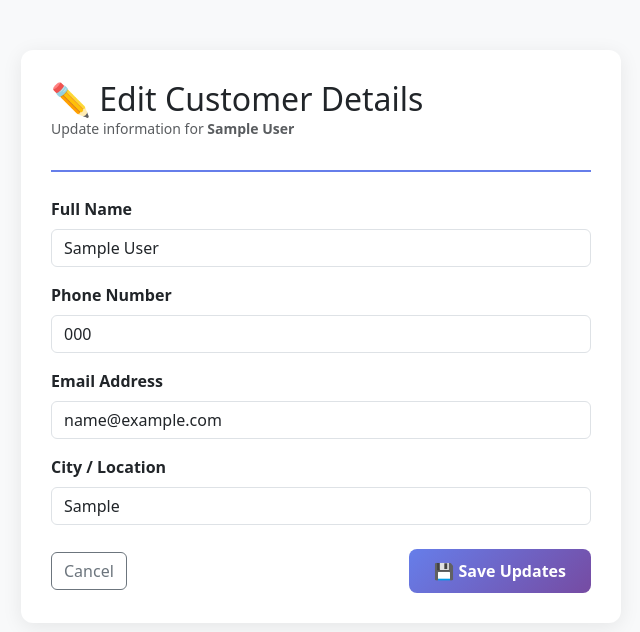
After one commit to Tejas132005/E-Commerce-Platform, a Django app: page /store/manage/customer/edit/1/ in a window 1280 px wide. The commit adds this page. Shown: the top 632 px of the page, without its empty margins (319-959 px from the left). Run offline with Django 4.2, Linux system fonts and the light colour scheme; a user stored in the database is signed in; tables that the repository leaves empty hold one stand-in row (values such as "Sample post").

Commit message:
Updated order sequence

```diff
--- a/store/forms.py
+++ b/store/forms.py
@@ -438,3 +438,15 @@ class CustomerRegisterForm(forms.ModelForm):
                 'placeholder': 'City / location',
             }),
         }
+
+
+class UpdateCustomerForm(forms.ModelForm):
+    class Meta:
+        model = ShopCustomer
+        fields = ['name', 'phone', 'email', 'place']
+        widgets = {
+            'name': forms.TextInput(attrs={'class': 'form-control'}),
+            'phone': forms.TextInput(attrs={'class': 'form-control'}),
+            'email': forms.EmailInput(attrs={'class': 'form-control'}),
+            'place': forms.TextInput(attrs={'class': 'form-control'}),
+        }
--- a/store/models.py
+++ b/store/models.py
@@ -187,7 +187,11 @@ class Order(models.Model):
 
     def save(self, *args, **kwargs):
         if not self.order_number:
-            last_order = Order.objects.filter(store_owner=self.store_owner).order_by('-order_number').first()
+            # Only consider non-deleted orders for the sequence
+            last_order = Order.objects.filter(
+                store_owner=self.store_owner,
+                is_deleted=False
+            ).order_by('-order_number').first()
             if last_order:
                 self.order_number = last_order.order_number + 1
             else:
--- a/store/urls.py
+++ b/store/urls.py
@@ -38,6 +38,8 @@ urlpatterns = [
     path('manage/product/<int:product_id>/details/', manage_products.product_manage_detail, name='product_manage_detail'),
     path('manage/return-product/<int:product_id>/', manage_products.return_product_view, name='return_product'),
     path('manage/customers/', views.customer_details_list_view, name='customer_details_list'),
+    path('manage/customer/edit/<int:customer_id>/', views.edit_customer_view, name='edit_customer'),
+    path('manage/repair-sequence/', views.repair_order_sequence_view, name='repair_sequence'),
 
     # Archive system
     path('manage/archive/<int:product_id>/', manage_products.archive_product, name='archive_product'),
--- a/store/views.py
+++ b/store/views.py
@@ -485,7 +485,7 @@ def checkout_view(request, username):
         invoice_date=invoice_date,
     )
 
-    order.invoice_number = f"{order.order_number:04d}"
+    order.invoice_number = f"INV-{order.order_number:02d}"
     order.save()
 
     # Create order items with GST/IGST breakdown
@@ -895,9 +895,35 @@ def delete_invoice(request, username, order_id):
             product.quantity += item.quantity
             product.save()
 
-        # Mark order as deleted
+        # Get the current number before we mark it as deleted
+        deleted_number = order.order_number
+
+        # 1. Move ALL currently deleted orders of this user out of the way to avoid collisions
+        # This cleans up any legacy deleted orders that might be blocking the sequence
+        all_deleted_orders = Order.objects.filter(store_owner=store_owner, is_deleted=True)
+        for d_order in all_deleted_orders:
+            # We skip the current one if we want to handle it specifically, but it's easier to just do all
+            d_order.order_number = 1000000 + d_order.id
+            d_order.save()
+
+        # 2. Mark the current order as deleted and move it out of the sequential range
         order.is_deleted = True
+        order.order_number = 1000000 + order.id
         order.save()
+
+        # 3. Re-normalize the sequence for all ACTIVE orders of this store owner
+        # We fetch all active orders and re-assign them numbers 1, 2, 3...
+        # This is more robust than just shifting subsequent ones
+        active_orders = Order.objects.filter(
+            store_owner=store_owner,
+            is_deleted=False
+        ).order_by('order_date', 'id') # Use a stable ordering
+
+        for index, active_order in enumerate(active_orders, start=1):
+            if active_order.order_number != index:
+                active_order.order_number = index
+                active_order.invoice_number = f"INV-{active_order.order_number:02d}"
+                active_order.save()
 
         messages.success(request, f'Invoice {order.invoice_number or order.order_number} has been deleted and stock has been restored.')
     else:
@@ -931,6 +957,12 @@ def restore_invoice(request, username, order_id):
 
         # Unmark order as deleted
         order.is_deleted = False
+        # Clear order_number so the model's save() method re-assigns a proper sequential one
+        order.order_number = None
+        order.save()
+
+        # After saving, order_number is re-assigned. Update the invoice_number to match.
+        order.invoice_number = f"INV-{order.order_number:02d}"
         order.save()
 
         messages.success(request, f'Invoice {order.invoice_number or order.order_number} has been restored.')
@@ -961,6 +993,74 @@ def deleted_invoices_view(request, username):
         'customer': customer,
         'user': store_owner,
     })
+
+
+@login_required
+def edit_customer_view(request, customer_id):
+    """Edit existing customer details"""
+    from .forms import UpdateCustomerForm
+    customer = get_object_or_404(ShopCustomer, id=customer_id)
+
+    # Security: In a real app, you'd check if this customer 'belongs' to this store owner
+    # Here we assume the store owner has access to all customers who ordered from them
+
+    if request.method == 'POST':
+        form = UpdateCustomerForm(request.POST, instance=customer)
+        if form.is_valid():
+            form.save()
+            messages.success(request, f'Customer {customer.name} updated successfully.')
+            return redirect('customer_details_list')
+    else:
+        form = UpdateCustomerForm(instance=customer)
+
+    return render(request, 'edit_customer.html', {
+        'form': form,
+        'customer': customer,
+    })
+
+
+@login_required
+def repair_order_sequence_view(request):
+    """
+    ONE-TIME CORRECTION: Re-normalize all order/invoice numbers for the current store owner.
+    Removes gaps and ensures consistency.
+    """
+    store_owner = request.user
+
+    # 1. Move ALL currently deleted orders of this user out of the way
+    all_deleted_orders = Order.objects.filter(store_owner=store_owner, is_deleted=True)
+    for d_order in all_deleted_orders:
+        d_order.order_number = 1000000 + d_order.id
+        d_order.save()
+
+    # 2. Re-index ACTIVE orders starting from 1
+    active_orders = Order.objects.filter(
+        store_owner=store_owner,
+        is_deleted=False
+    ).order_by('order_date', 'id')
+
+    count = 0
+    for index, active_order in enumerate(active_orders, start=1):
+        # Update if different
+        changed = False
+        if active_order.order_number != index:
+            active_order.order_number = index
+            changed = True
+
+        # Always update invoice number format as per new requirement: INV-01, INV-02...
+        # Using :02d as requested in example, but :04d is typically safer.
+        # I'll use :02d to match "INV-01" exactly.
+        expected_invoice = f"INV-{active_order.order_number:02d}"
+        if active_order.invoice_number != expected_invoice:
+            active_order.invoice_number = expected_invoice
+            changed = True
+
+        if changed:
+            active_order.save()
+            count += 1
+
+    messages.success(request, f'Sequence repaired! {count} orders were updated.')
+    return redirect('sales_dashboard')
 
 
 @login_required
--- /dev/null
+++ b/templates/edit_customer.html
@@ -0,0 +1,89 @@
+<!DOCTYPE html>
+<html lang="en">
+<head>
+    <meta charset="UTF-8">
+    <meta name="viewport" content="width=device-width, initial-scale=1.0">
+    <title>Edit Customer - {{ customer.name }}</title>
+    <link href="https://cdn.jsdelivr.net/npm/bootstrap@5.3.7/dist/css/bootstrap.min.css" rel="stylesheet">
+    <style>
+        body { background-color: #f8f9fa; }
+        .form-container {
+            max-width: 600px;
+            margin: 50px auto;
+            background: white;
+            padding: 30px;
+            border-radius: 12px;
+            box-shadow: 0 4px 20px rgba(0,0,0,0.08);
+        }
+        .header {
+            border-bottom: 2px solid #667eea;
+            padding-bottom: 15px;
+            margin-bottom: 25px;
+        }
+        .btn-save {
+            background: linear-gradient(135deg, #667eea 0%, #764ba2 100%);
+            border: none;
+            color: white;
+            padding: 10px 25px;
+            border-radius: 8px;
+            font-weight: 600;
+        }
+        .btn-save:hover {
+            opacity: 0.9;
+            transform: translateY(-1px);
+        }
+    </style>
+</head>
+<body>
+    <div class="container">
+        <div class="form-container">
+            <div class="header">
+                <h2 class="mb-0">✏️ Edit Customer Details</h2>
+                <p class="text-muted small">Update information for <strong>{{ customer.name }}</strong></p>
+            </div>
+
+            <form method="post">
+                {% csrf_token %}
+
+                <div class="mb-3">
+                    <label class="form-label fw-bold">Full Name</label>
+                    {{ form.name }}
+                    {% if form.name.errors %}
+                        <div class="text-danger small">{{ form.name.errors.0 }}</div>
+                    {% endif %}
+                </div>
+
+                <div class="mb-3">
+                    <label class="form-label fw-bold">Phone Number</label>
+                    {{ form.phone }}
+                    {% if form.phone.errors %}
+                        <div class="text-danger small">{{ form.phone.errors.0 }}</div>
+                    {% endif %}
+                </div>
+
+                <div class="mb-3">
+                    <label class="form-label fw-bold">Email Address</label>
+                    {{ form.email }}
+                    {% if form.email.errors %}
+                        <div class="text-danger small">{{ form.email.errors.0 }}</div>
+                    {% endif %}
+                </div>
+
+                <div class="mb-3">
+                    <label class="form-label fw-bold">City / Location</label>
+                    {{ form.place }}
+                    {% if form.place.errors %}
+                        <div class="text-danger small">{{ form.place.errors.0 }}</div>
+                    {% endif %}
+                </div>
+
+                <div class="d-flex justify-content-between align-items-center mt-4">
+                    <a href="{% url 'customer_details_list' %}" class="btn btn-outline-secondary">Cancel</a>
+                    <button type="submit" class="btn btn-save">💾 Save Updates</button>
+                </div>
+            </form>
+        </div>
+    </div>
+    <script src="https://cdn.jsdelivr.net/npm/bootstrap@5.3.7/dist/js/bootstrap.bundle.min.js"></script>
+</body>
+</html>
--- a/templates/sales_dashboard.html
+++ b/templates/sales_dashboard.html
@@ -386,6 +386,9 @@
                 <a href="{% url 'store_products' username=user.username %}" class="btn btn-primary">
                     🏪 View Store
                 </a>
+                <a href="{% url 'repair_sequence' %}" class="btn btn-warning" onclick="return confirm('This will re-index all orders and update invoice numbers format to INV-XX. Proceed?')">
+                    🔧 Repair Sequence
+                </a>
             </div>
         </div>
 
```
Also changed, not shown: templates/customer_details.html (+15 -1 lines).
